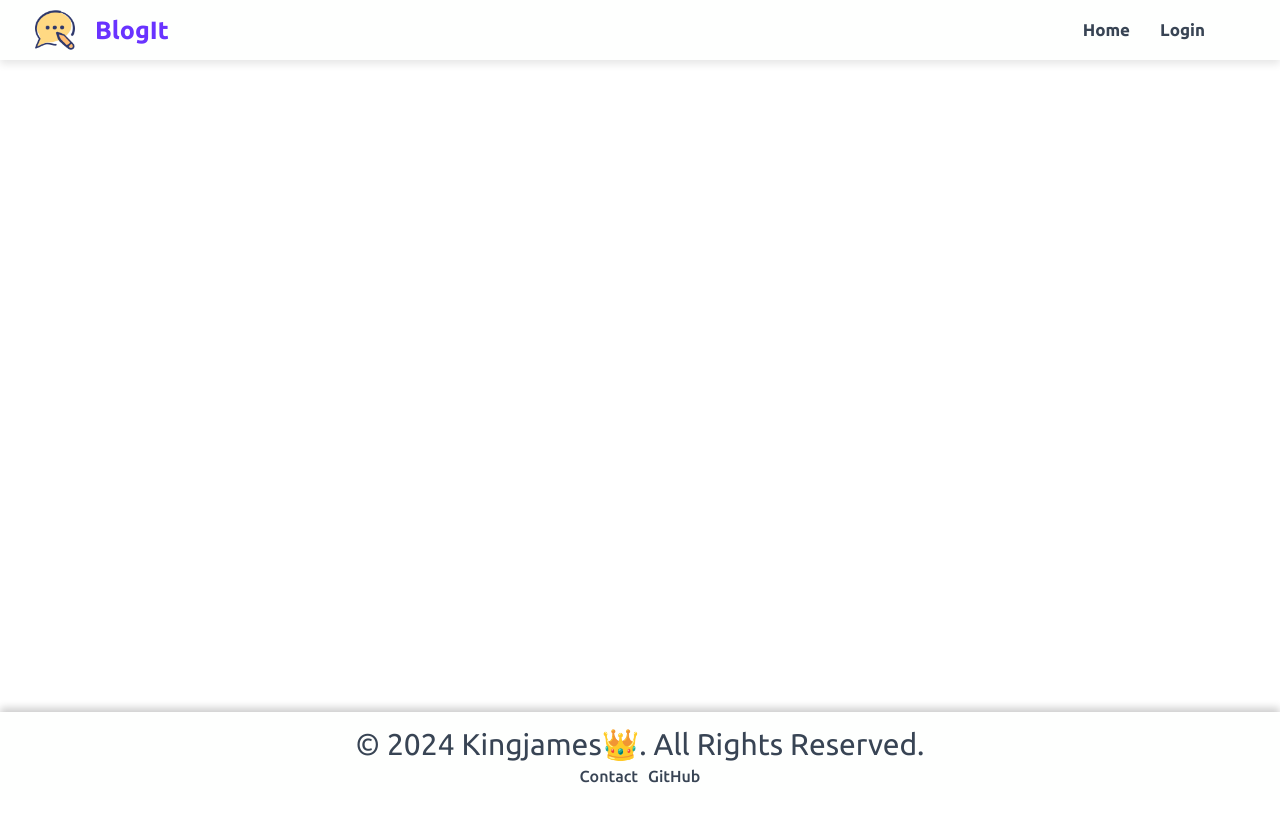
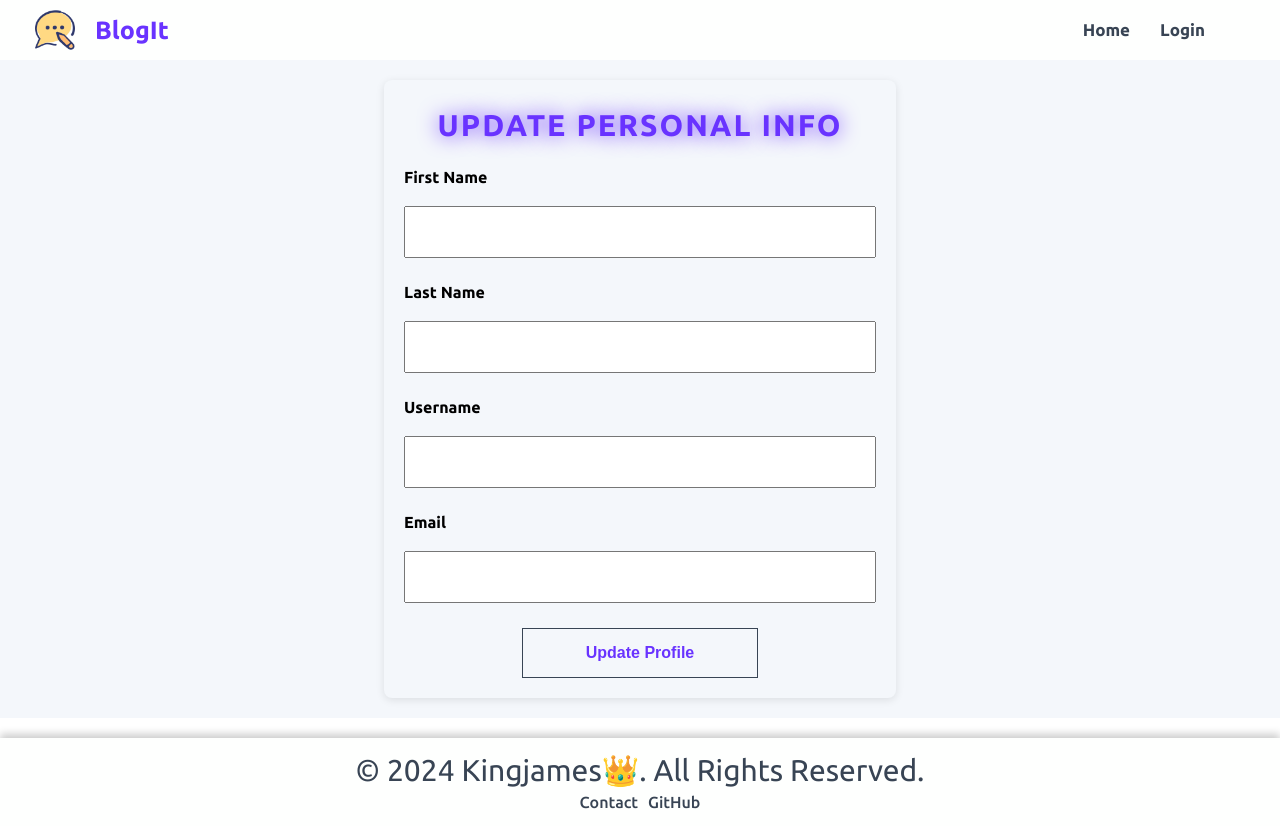
Before and after one commit to kingjames500/BlogIt-blog-web-Application-in-express-ReactJS-and-Prisma, a React (Vite) app in the folder frontend/: page /user/profile in a window 1280 px wide. Before the commit the page ends 800 px from the top, so only its background shows below. Built offline with nearby package versions, Linux system fonts and the light colour scheme.

Commit message:
updating user profile full functionality from the client

```diff
--- a/frontend/src/App.css
+++ b/frontend/src/App.css
@@ -1,4 +1,3 @@
-
 @import url("https://fonts.googleapis.com/css2?family=Ubuntu:ital,wght@0,300;0,400;0,500;0,700;1,300;1,400;1,500;1,700&display=swap");
 
 :root {
--- a/frontend/src/App.jsx
+++ b/frontend/src/App.jsx
@@ -31,7 +31,7 @@ function App() {
               <Route path="/blog/:id" element={<FullBlogPage />} />
               <Route path="/create-blog" element={<CreateBlogPage />} />
               <Route path="/update-blog/:blogId" element={<UpdateBlogPage />} />
-              <Route path="/profile-page" element={<ProfilePage />} />
+              <Route path="/user/profile" element={<ProfilePage />} />
             </Routes>
           </main>
           <Footer />
--- a/frontend/src/components/UpdateBlog/UpdateBlog.jsx
+++ b/frontend/src/components/UpdateBlog/UpdateBlog.jsx
@@ -174,7 +174,6 @@ function UpdateBlog() {
           <Button
             type="submit"
             disabled={progressLoading}
-
             label={progressLoading ? "Updating Blog" : "Update Blog"}
             icon="pi pi-check"
             className="p-button p-mt-2"
--- a/frontend/src/components/UserProfile/PersonalProfile/PersonalInfoUpdate.jsx
+++ b/frontend/src/components/UserProfile/PersonalProfile/PersonalInfoUpdate.jsx
@@ -1,17 +1,19 @@
-import React from 'react'
-import { Toaster, toast } from 'sonner';
-import Title from '@/components/Title/Title';
-import { useEffect, useState } from 'react';
-
-import userDetailsStore from '@/Store/userDetailsStore';
+import React from "react";
+import { Toaster, toast } from "sonner";
+import Title from "@/components/Title/Title";
+import { useEffect, useState } from "react";
+import { ProgressSpinner } from "primereact/progressspinner";
+import apiUrl from "../../../utils/apiUrl";
+import { useMutation } from "react-query";
+import userDetailsStore from "../../../Store/userDetailsStore";
 
 function PersonalInfoUpdate() {
-
-    const[firstName, setFirstName] = useState("");
-    const[lastName, setLastName] = useState("");
-    const[username, setUsername] = useState("");
-    const[email, setEmail] = useState("");
+  const [firstName, setFirstName] = useState("");
+  const [lastName, setLastName] = useState("");
+  const [username, setUsername] = useState("");
+  const [email, setEmail] = useState("");
   const user = userDetailsStore((state) => state.user);
+  const setUser = userDetailsStore((state) => state.setUser);
 
   useEffect(() => {
     if (!user) return;
@@ -20,6 +22,47 @@ function PersonalInfoUpdate() {
     setUsername(user.username);
     setEmail(user.email);
   }, [user]);
+
+  const { mutate, isLoading, isError, error } = useMutation({
+    mutationFn: async (updatedUserObj) => {
+      const response = await fetch(`${apiUrl}/user/profile`, {
+        method: "PUT",
+        headers: {
+          "Content-Type": "application/json",
+        },
+        body: JSON.stringify(updatedUserObj),
+        credentials: "include",
+      });
+
+      if (response.ok === false) {
+        const error = await response.json();
+        throw new Error(error.message);
+      }
+
+      const data = await response.json();
+      return data;
+    },
+    onSuccess: (data) => {
+      setUser(data);
+      toast.success("Profile updated successfully", {
+        duration: 4000,
+      });
+    },
+  });
+
+  function handleUserSubmit(e) {
+    e.preventDefault();
+
+    const updatedUserObj = {
+      firstName,
+      lastName,
+      username,
+      email,
+    };
+    console.log(updatedUserObj);
+    mutate(updatedUserObj);
+  }
+
   return (
     <div className="login-form-container">
       <form className="login-form">
@@ -75,12 +118,20 @@ function PersonalInfoUpdate() {
             onChange={(e) => setEmail(e.target.value)}
           />
         </div>
-              <button
-                  className="login-btn"
-              >
-                update profile
+        <button type="submit" onClick={handleUserSubmit} className="login-btn">
+          {isLoading ? (
+            <div className="loader-container">
+              <ProgressSpinner
+                style={{ width: "50px", height: "3rem" }}
+                strokeWidth="10"
+                fill="var(--surface-ground)"
+                animationDuration=".4s"
+              />
+            </div>
+          ) : (
+            "update profile"
+          )}
         </button>
-
       </form>
     </div>
   );
--- a/frontend/src/main.jsx
+++ b/frontend/src/main.jsx
@@ -1,7 +1,6 @@
 import { StrictMode } from "react";
 import { createRoot } from "react-dom/client";
 import App from "./App.jsx";
-
 
 createRoot(document.getElementById("root")).render(
   <StrictMode>
--- a/frontend/vite.config.js
+++ b/frontend/vite.config.js
@@ -1,5 +1,5 @@
 // This file is used to configure Vite, a frontend build tool that is used to build the frontend of the application.
-import path from "path"
+import path from "path";
 import { defineConfig } from "vite";
 import react from "@vitejs/plugin-react-swc";
 
@@ -10,4 +10,4 @@ export default defineConfig({
       "@": path.resolve(__dirname, "./src"),
     },
   },
-})
+});
```
Also changed, not shown: frontend/src/Pages/ProfilePage/ProfilePage.jsx (+5 -5 lines), frontend/src/components/UserProfile/Profile.jsx (+2 -5 lines), frontend/src/components/UserProfile/PersonalProfile/personalInfoUpdate.css (deleted), frontend/src/components/UserProfile/Profile.css (indentation only). Lines whose indentation alone changed are shown as unchanged.
